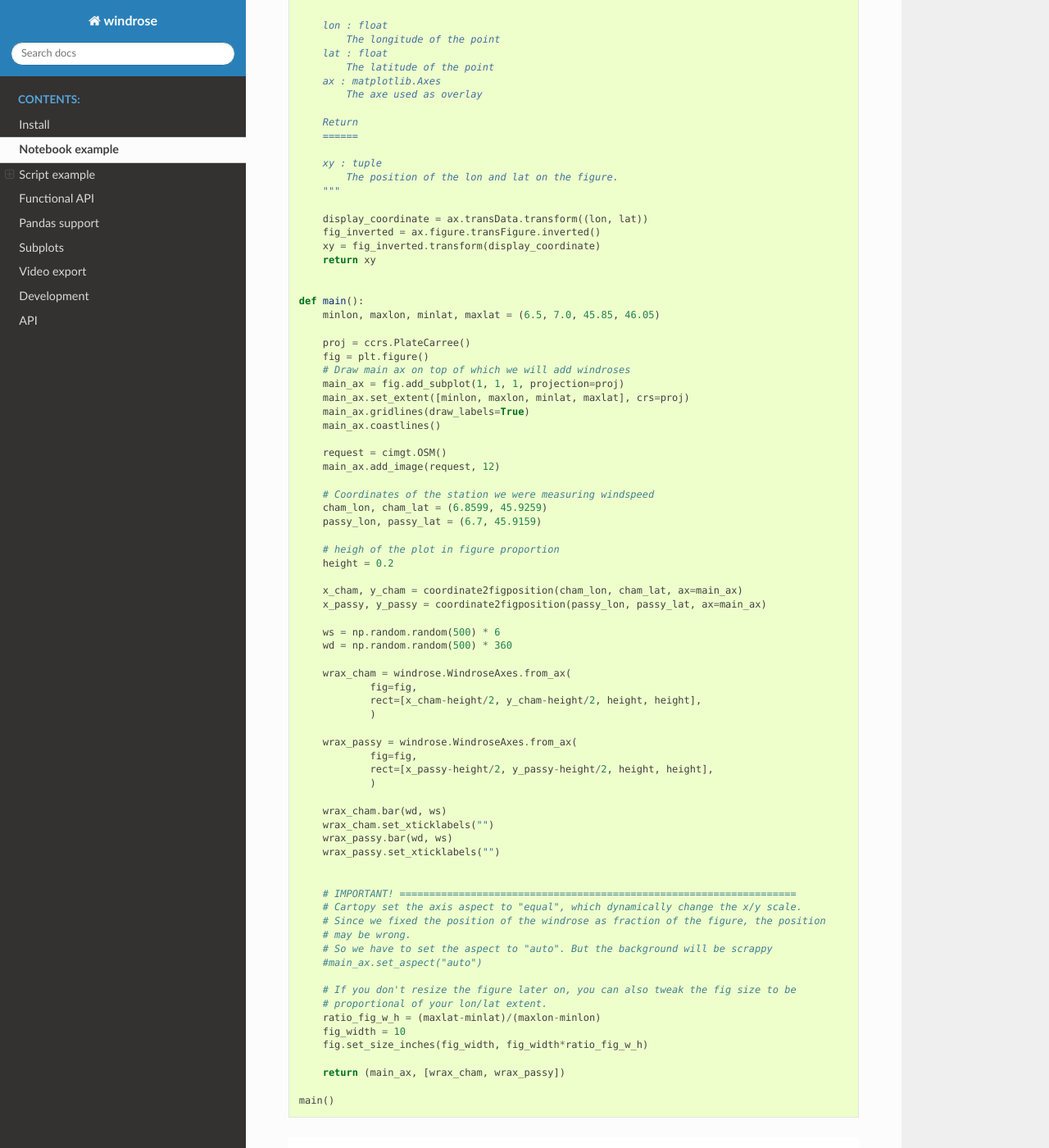
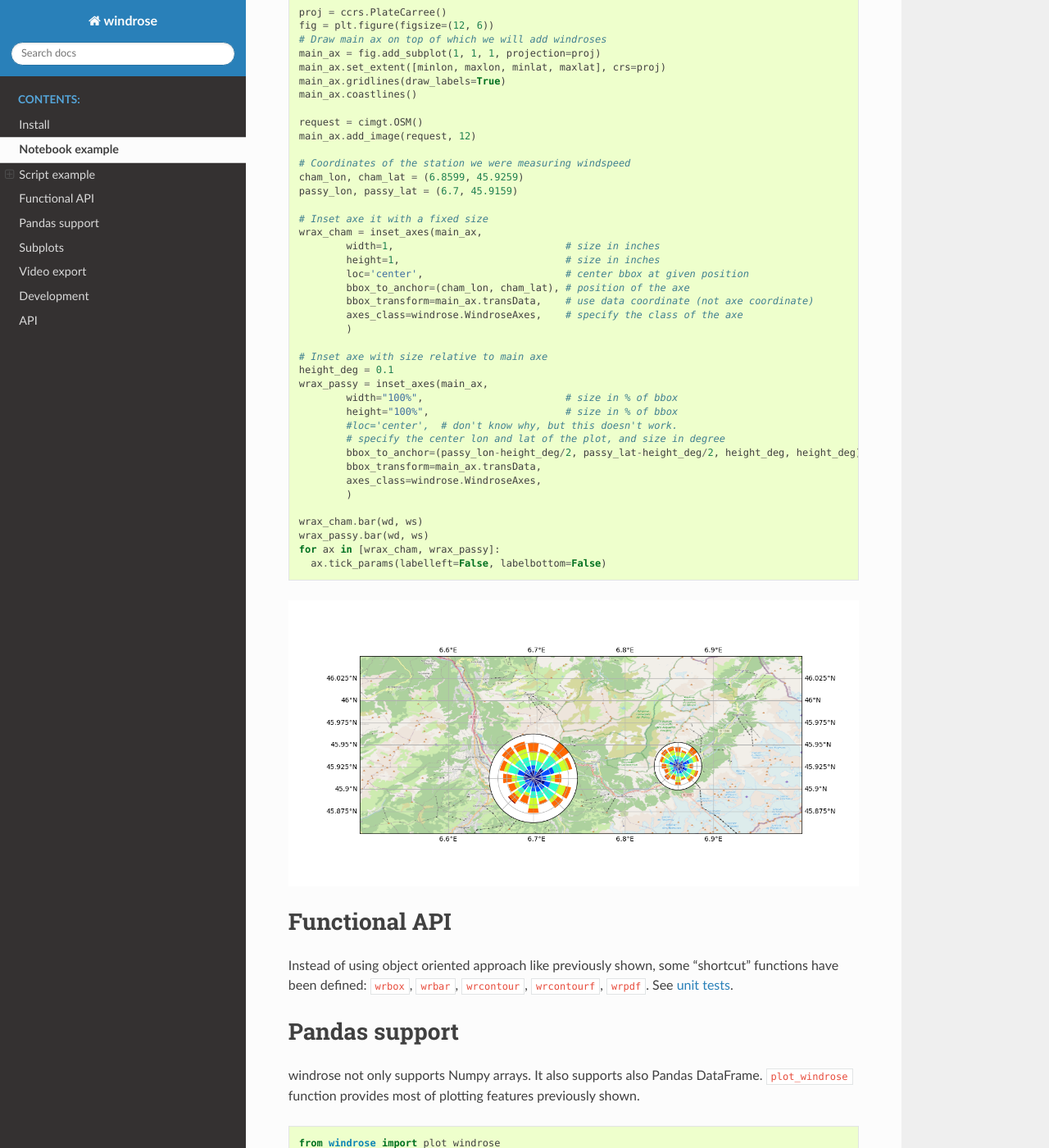
Before and after one commit to python-windrose/windrose, a Sphinx documentation site: the page built from docs/usage.rst, in a window 1280 px wide and 1400 px high, scrolled down 6313 px. Shown: the whole window at 82% size. Built offline with Sphinx 7.4.7 and the Read the Docs theme 2.0.0, drawn with Linux system fonts in a browser that asks for light colours; some of the changed text lies outside the part shown.

Commit message:
simplify map overlay (use built in matplotlib inset_axes)

```diff
--- a/docs/usage.rst
+++ b/docs/usage.rst
@@ -198,102 +198,64 @@ Overlay of a map
 
 This example illustrate how to set an windrose axe on top of any other axes. Specifically,
 overlaying a map is often usefull.
+It rely on matplotlib toolbox inset_axes utilities.
 
 .. code:: python
 
-   import numpy as np
-   import matplotlib as mpl
-   import matplotlib.pyplot as plt
-   import cartopy.crs as ccrs
-   import cartopy.io.img_tiles as cimgt
+    import numpy as np
+    import matplotlib.pyplot as plt
+    from mpl_toolkits.axes_grid.inset_locator import inset_axes
+    import cartopy.crs as ccrs
+    import cartopy.io.img_tiles as cimgt
 
-   import windrose
+    import windrose
 
-   def coordinate2figposition(lon, lat, ax):
-       """Given an ax, return the figure position of a lon and lat
+    ws = np.random.random(500) * 6
+    wd = np.random.random(500) * 360
 
-       Parameters
-       ==========
+    minlon, maxlon, minlat, maxlat = (6.5, 7.0, 45.85, 46.05)
 
-       lon : float
-           The longitude of the point
-       lat : float
-           The latitude of the point
-       ax : matplotlib.Axes
-           The axe used as overlay
+    proj = ccrs.PlateCarree()
+    fig = plt.figure(figsize=(12, 6))
+    # Draw main ax on top of which we will add windroses
+    main_ax = fig.add_subplot(1, 1, 1, projection=proj)
+    main_ax.set_extent([minlon, maxlon, minlat, maxlat], crs=proj)
+    main_ax.gridlines(draw_labels=True)
+    main_ax.coastlines()
 
-       Return
-       ======
+    request = cimgt.OSM()
+    main_ax.add_image(request, 12)
 
-       xy : tuple
-           The position of the lon and lat on the figure.
-       """
+    # Coordinates of the station we were measuring windspeed
+    cham_lon, cham_lat = (6.8599, 45.9259)
+    passy_lon, passy_lat = (6.7, 45.9159)
 
-       display_coordinate = ax.transData.transform((lon, lat))
-       fig_inverted = ax.figure.transFigure.inverted()
-       xy = fig_inverted.transform(display_coordinate)
-       return xy
+    # Inset axe it with a fixed size
+    wrax_cham = inset_axes(main_ax,
+            width=1,                             # size in inches
+            height=1,                            # size in inches
+            loc='center',                        # center bbox at given position
+            bbox_to_anchor=(cham_lon, cham_lat), # position of the axe
+            bbox_transform=main_ax.transData,    # use data coordinate (not axe coordinate)
+            axes_class=windrose.WindroseAxes,    # specify the class of the axe
+            )
 
+    # Inset axe with size relative to main axe
+    height_deg = 0.1
+    wrax_passy = inset_axes(main_ax,
+            width="100%",                        # size in % of bbox
+            height="100%",                       # size in % of bbox
+            #loc='center',  # don't know why, but this doesn't work.
+            # specify the center lon and lat of the plot, and size in degree
+            bbox_to_anchor=(passy_lon-height_deg/2, passy_lat-height_deg/2, height_deg, height_deg),
+            bbox_transform=main_ax.transData,
+            axes_class=windrose.WindroseAxes,
+            )
 
-   def main():
-       minlon, maxlon, minlat, maxlat = (6.5, 7.0, 45.85, 46.05)
-
-       proj = ccrs.PlateCarree()
-       fig = plt.figure()
-       # Draw main ax on top of which we will add windroses
-       main_ax = fig.add_subplot(1, 1, 1, projection=proj)
-       main_ax.set_extent([minlon, maxlon, minlat, maxlat], crs=proj)
-       main_ax.gridlines(draw_labels=True)
-       main_ax.coastlines()
-
-       request = cimgt.OSM()
-       main_ax.add_image(request, 12)
-
-       # Coordinates of the station we were measuring windspeed
-       cham_lon, cham_lat = (6.8599, 45.9259)
-       passy_lon, passy_lat = (6.7, 45.9159)
-
-       # heigh of the plot in figure proportion
-       height = 0.2
-
-       x_cham, y_cham = coordinate2figposition(cham_lon, cham_lat, ax=main_ax)
-       x_passy, y_passy = coordinate2figposition(passy_lon, passy_lat, ax=main_ax)
-
-       ws = np.random.random(500) * 6
-       wd = np.random.random(500) * 360
-
-       wrax_cham = windrose.WindroseAxes.from_ax(
-               fig=fig,
-               rect=[x_cham-height/2, y_cham-height/2, height, height],
-               )
-
-       wrax_passy = windrose.WindroseAxes.from_ax(
-               fig=fig,
-               rect=[x_passy-height/2, y_passy-height/2, height, height],
-               )
-
-       wrax_cham.bar(wd, ws)
-       wrax_cham.set_xticklabels("")
-       wrax_passy.bar(wd, ws)
-       wrax_passy.set_xticklabels("")
-
-
-       # IMPORTANT! ===================================================================
-       # Cartopy set the axis aspect to "equal", which dynamically change the x/y scale.
-       # Since we fixed the position of the windrose as fraction of the figure, the position
-       # may be wrong.
-       # So we have to set the aspect to "auto". But the background will be scrappy
-       #main_ax.set_aspect("auto")
-
-       # If you don't resize the figure later on, you can also tweak the fig size to be
-       # proportional of your lon/lat extent.
-       ratio_fig_w_h = (maxlat-minlat)/(maxlon-minlon)
-       fig_width = 10
-       fig.set_size_inches(fig_width, fig_width*ratio_fig_w_h)
-
-       return (main_ax, [wrax_cham, wrax_passy])
-
-   main()
+    wrax_cham.bar(wd, ws)
+    wrax_passy.bar(wd, ws)
+    for ax in [wrax_cham, wrax_passy]:
+      ax.tick_params(labelleft=False, labelbottom=False)
 
 .. figure:: screenshots/map_overlay.png
    :alt: map_overlay
```
Also changed, not shown: docs/screenshots/map_overlay.png.
